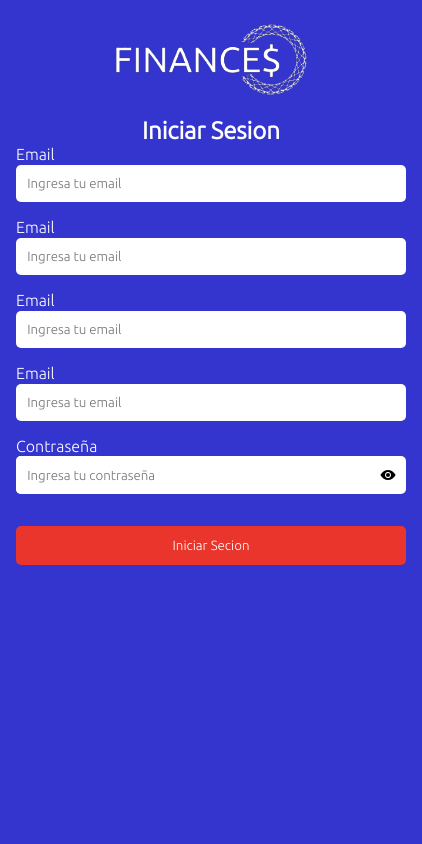
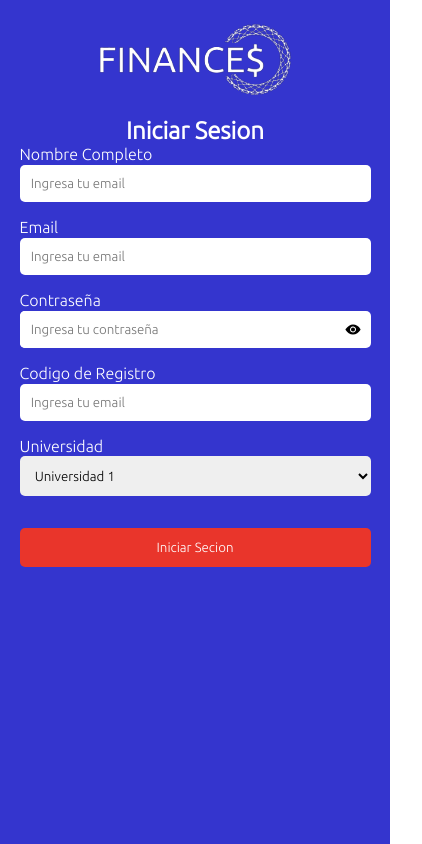
Before and after one commit to Mp-keyner/Finances, a React (Create React App) app: page /register in a window 390 px wide. Shown: the whole page, 422 px wide, since content can reach past the window. Built offline with nearby package versions, Linux system fonts and the light colour scheme.

Commit message:
9 de agosto 4:25

```diff
--- a/src/App.css
+++ b/src/App.css
@@ -50,6 +50,7 @@
   gap: 0.1pc;
 }
 input[type="text"],
+select,
 input[type="password"] {
   padding: 0.7pc;
   border-radius: 5px;
@@ -104,18 +105,17 @@ input[type="password"] {
 @media screen and (max-width: 768px) {
   .containerRegister {
     flex-direction: column;
-    padding: 0 1pc;
     background-color: var(--bg_main);
   }
   .right-register {
-    width: 100%;
+    width: 90%;
     padding: 0;
   }
   .left {
     display: none;
   }
   .right {
-    width: 100%;
+    width: 90%;
     padding: 0 1pc;
   }
 }
--- a/src/components/Register.jsx
+++ b/src/components/Register.jsx
@@ -26,15 +26,7 @@ const Register = () => {
           <h1>Iniciar Sesion</h1>
           <form className="form-register">
             <label htmlFor="" className="input">
-              Email
-              <input type="text" id="Email" placeholder="Ingresa tu email" />
-            </label>
-            <label htmlFor="" className="input">
-              Email
-              <input type="text" id="Email" placeholder="Ingresa tu email" />
-            </label>
-            <label htmlFor="" className="input">
-              Email
+              Nombre Completo
               <input type="text" id="Email" placeholder="Ingresa tu email" />
             </label>
             <label htmlFor="" className="input">
@@ -52,6 +44,21 @@ const Register = () => {
                 <img src={ojo} alt="" />
               </span>
             </label>
+            <label htmlFor="" className="input">
+              Codigo de Registro
+              <input type="text" id="Email" placeholder="Ingresa tu email" />
+            </label>
+            <label htmlFor="" className="input">
+              Universidad
+              <select>
+                <option value="Universidad 1">Universidad 1</option>
+                <option value="Universidad 2">Universidad 2</option>
+                <option value="Universidad 3">Universidad 3</option>
+                <option value="Universidad 4">Universidad 4</option>
+                <option value="Universidad 5">Universidad 5</option>
+              </select>
+            </label>
+
             <div className="btn">
               <button onClick={GoLogin}>Iniciar Secion</button>
             </div>
```
